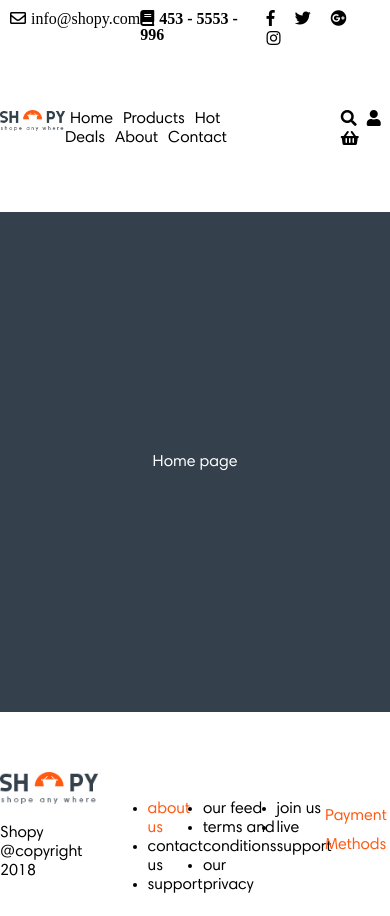
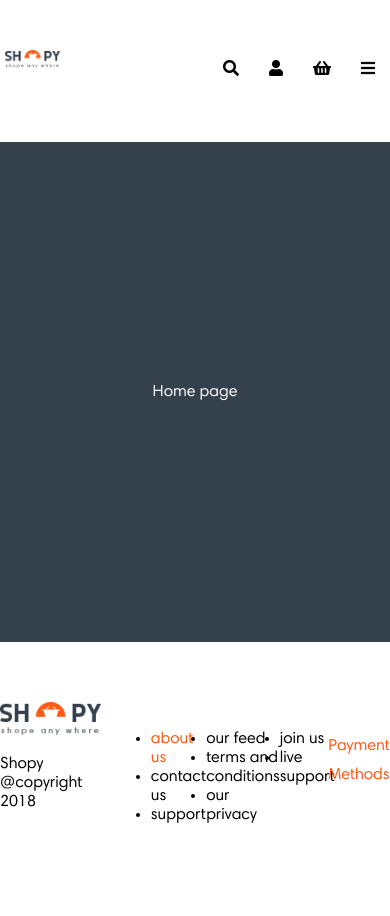
Before and after one commit to griddynamics/ui-intshp2-cp-tarsiers, a React (Create React App) app: page / in a window 390 px wide. After the commit the page ends 846 px from the top, so only its background shows below. Built offline with nearby package versions, Linux system fonts and the light colour scheme.

Commit message:
UIO-5/ implemented main header and responsiveness

```diff
--- a/src/app/components/Header/Header.js
+++ b/src/app/components/Header/Header.js
@@ -10,7 +10,7 @@ const Header = props => {
   return visible ? (
     <header className="header">
       <div className="container">
-        <div className="header-top">
+        {/* <div className="header-top">
           <i className="far fa-envelope">
             <span>info@shopy.com</span>
           </i>
@@ -23,44 +23,51 @@ const Header = props => {
             <i className="fab fa-google-plus" />
             <i className="fab fa-instagram" />
           </div>
-        </div>
+        </div> */}
         <div className="header-main">
           <div className="logo col-2">
-            <img src={logo} alt="logo" />
+            <img src={logo} alt="logo" className="logo" />
           </div>
           <nav className="navbar col-10">
-            <ul className="header-links col-5">
-              <li>
+            <div className="nav-main">
+              <ul className="header-links">
+                <li className="navbar-link">
                   <Link to="/">Home</Link>
                 </li>
-              <li>
+                <li className="navbar-link">
                   <Link to="/products">Products</Link>
                 </li>
-              <li>
+                <li className="navbar-link">
                   <Link to="/deals">Hot Deals</Link>
                 </li>
-              <li>
+                <li className="navbar-link">
                   <Link to="/about">About</Link>
                 </li>
-              <li>
+                <li className="navbar-link">
                   <Link to="/contact">Contact</Link>
                 </li>
               </ul>
-            <div className="header-nav-right col-2">
+            </div>
+            <div className="header-nav-right col-3">
               <ul className="header-links">
-                <li>
+                <li className="navbar-link">
                   <a href="/">
                     <i className="fa fa-search" />
                   </a>
                 </li>
-                <li>
+                <li className="navbar-link">
                   <a href="/">
                     <i className="fa fa-user" />
                   </a>
                 </li>
-                <li>
+                <li className="navbar-link">
                   <a href="/">
                     <i className="fas fa-shopping-basket" />
+                  </a>
+                </li>
+                <li className="navbar-link">
+                  <a href="/">
+                    <i className="fas fa-bars" />
                   </a>
                 </li>
               </ul>
--- a/src/styles/components/_header.scss
+++ b/src/styles/components/_header.scss
@@ -3,14 +3,15 @@
   padding-bottom: 62px;
   background-color: $color-white;
 
-  &-top {
-    padding: 10px;
-    @include d-flex();
+  // &-top {
+  //   padding: 10px;
+  //   @include d-flex();
+  //   justify-content: space-between;
 
-    span {
-      padding-left: 5px;
-    }
-  }
+  //   span {
+  //     padding-left: 5px;
+  //   }
+  // }
 
   &-main {
     padding-top: 50px;
@@ -18,11 +19,12 @@
   }
 
   &-links {
-    margin-right: auto;
+    margin-top: 10px;
+    width: 100%;
 
     & > li {
       display: inline;
-      padding: 0 5px;
+      padding: 0 15px;
     }
   }
 
@@ -34,3 +36,34 @@
     @include d-flex();
   }
 }
+
+img.logo {
+  padding: 0 5px;
+}
+
+.fas.fa-bars {
+  display: none;
+}
+
+@media screen and (max-width: 750px) {
+  .fas.fa-bars {
+    display: inline-block;
+  }
+
+  .nav-main {
+    display: none;
+  }
+
+  .header-nav-right {
+    width: 100%;
+    text-align: right;
+  }
+
+  .header-links li {
+    margin-top: 0;
+    text-align: right;
+  }
+  .col-3 {
+    width: 100%;
+  }
+}
```
Lines whose indentation alone changed are shown as unchanged.
